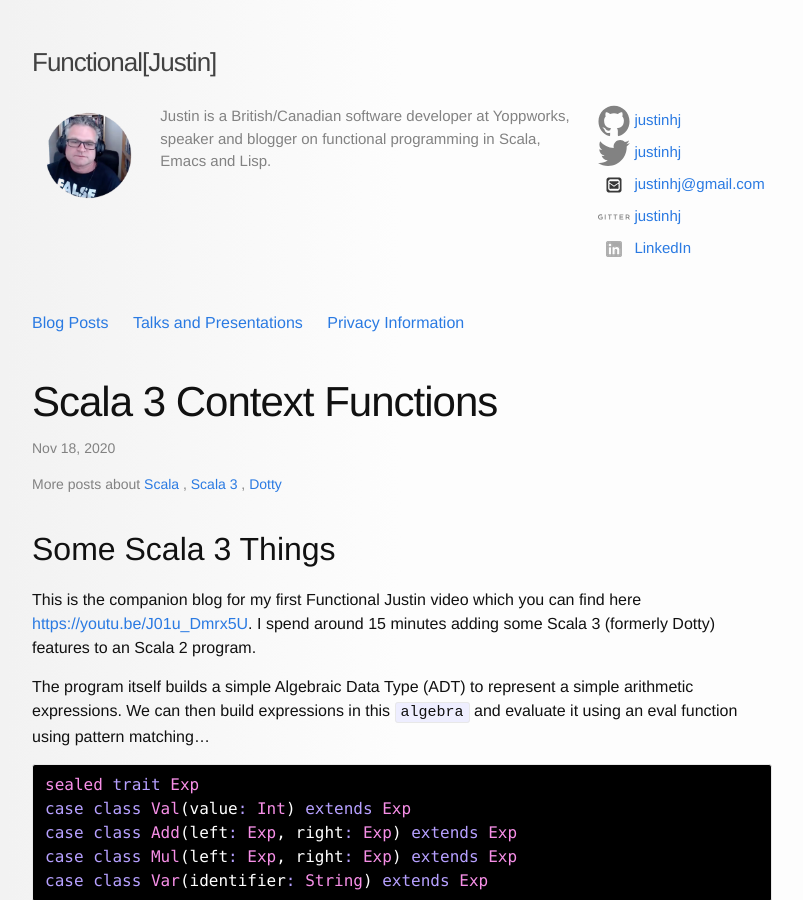
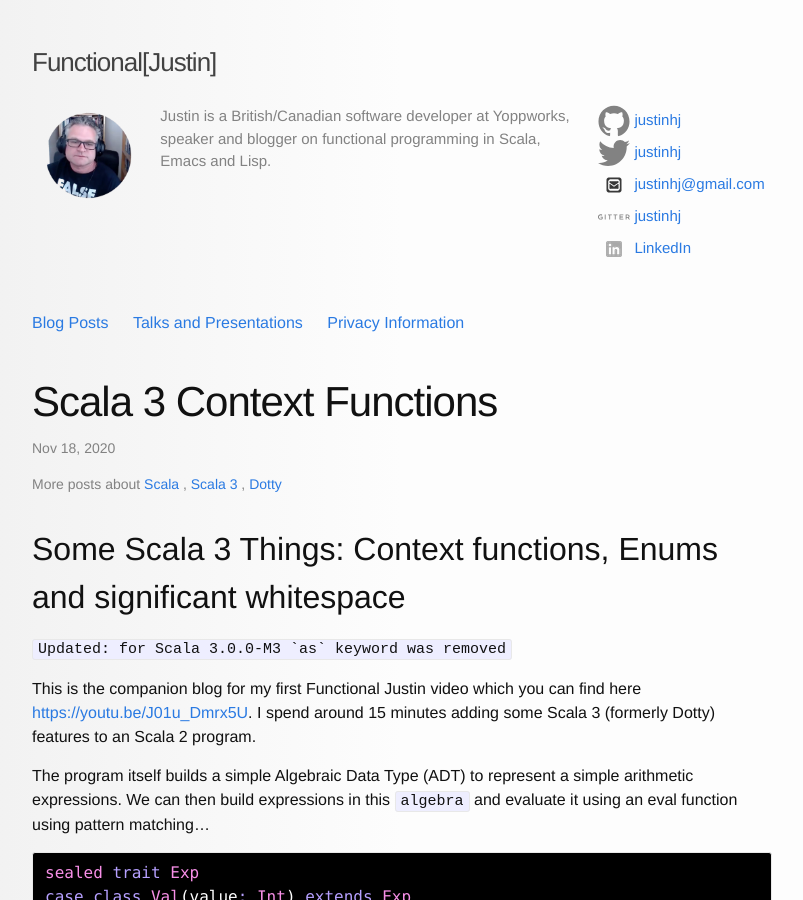
Before and after one commit to justinhj/justinhj.github.io, a Jekyll site: the page built from _posts/2020-11-18-scala-3-context-functions.html, in a window 1280 px wide and 900 px high. Shown: the whole window, without its empty margins (238-1041 px from the left). Built offline with Jekyll 4.4.1, drawn with Linux system fonts in a browser that asks for light colours; some of the changed text lies outside the part shown.

Commit message:
Fix publish.el cannot be loaded. Fix as

```diff
--- a/_posts/2020-11-18-scala-3-context-functions.html
+++ b/_posts/2020-11-18-scala-3-context-functions.html
@@ -5,9 +5,13 @@
 tags: [scala, scala-3, dotty]
 ---
 <link rel="stylesheet" type="text/css" href="../../../_orgcss/site.css" />
-<div id="outline-container-orgdfb085b" class="outline-2">
-<h2 id="orgdfb085b">Some Scala 3 Things</h2>
-<div class="outline-text-2" id="text-orgdfb085b">
+<div id="outline-container-org48da022" class="outline-2">
+<h2 id="org48da022">Some Scala 3 Things: Context functions, Enums and significant whitespace</h2>
+<div class="outline-text-2" id="text-org48da022">
+<p>
+<code>Updated: for Scala 3.0.0-M3 `as` keyword was removed</code>
+</p>
+
 <p>
 This is the companion blog for my first Functional Justin video which you can find here <a href="https://youtu.be/J01u_Dmrx5U">https://youtu.be/J01u_Dmrx5U</a>. I spend around 15 minutes adding some Scala 3 (formerly Dotty) features to an Scala 2 program.
 </p>
@@ -174,7 +178,7 @@
 </p>
 
 <div class="org-src-container">
-<pre class="src src-scala">given envMap as <span style="color: #00bcff;">Env</span> <span style="color: #b6a0ff;">=</span> <span style="color: #00bcff;">Map</span>(<span style="color: #79a8ff;">"x"</span> -&gt; <span style="color: #00bcff;">7</span>, <span style="color: #79a8ff;">"y"</span> -&gt; <span style="color: #00bcff;">6</span>, <span style="color: #79a8ff;">"z"</span> -&gt; <span style="color: #00bcff;">22</span>)
+<pre class="src src-scala">given envMap<span style="color: #b6a0ff;">:</span> <span style="color: #f78fe7;">Env</span> <span style="color: #b6a0ff;">=</span> <span style="color: #00bcff;">Map</span>(<span style="color: #79a8ff;">"x"</span> -&gt; <span style="color: #00bcff;">7</span>, <span style="color: #79a8ff;">"y"</span> -&gt; <span style="color: #00bcff;">6</span>, <span style="color: #79a8ff;">"z"</span> -&gt; <span style="color: #00bcff;">22</span>)
 </pre>
 </div>
 
@@ -246,7 +250,7 @@
   }
 
   {
-    given ec as <span style="color: #00bcff;">ExecutionContext</span> <span style="color: #b6a0ff;">=</span> scala.concurrent.<span style="color: #00bcff;">ExecutionContext</span>.global
+    given ec<span style="color: #b6a0ff;">:</span> <span style="color: #f78fe7;">ExecutionContext</span> <span style="color: #b6a0ff;">=</span> scala.concurrent.<span style="color: #00bcff;">ExecutionContext</span>.global
     <span style="color: #00bcff;">Await</span>.result(f1(<span style="color: #00bcff;">10</span>), <span style="color: #00bcff;">1</span> second)
     <span style="color: #a8a8a8;">// </span><span style="color: #a8a8a8;">Hi from the future! n is 13</span>
   }
```
Also changed, not shown: _posts/2020-12-06-type-classes-scala-2.html (+3 -4 lines), org/posts/2020-11-18-scala-3-context-functions.org (+5 -3 lines), org/posts/2020-12-06-type-classes-scala-2.org (+3 -4 lines), 1 other file.
